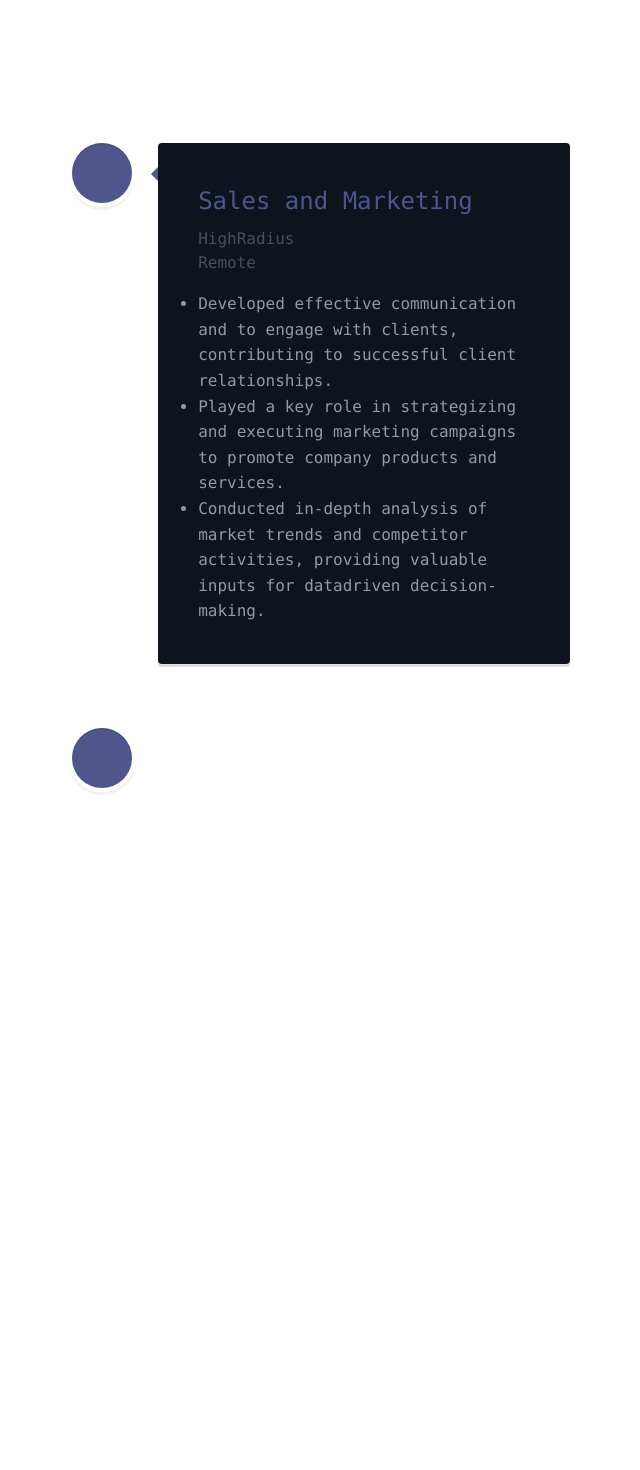
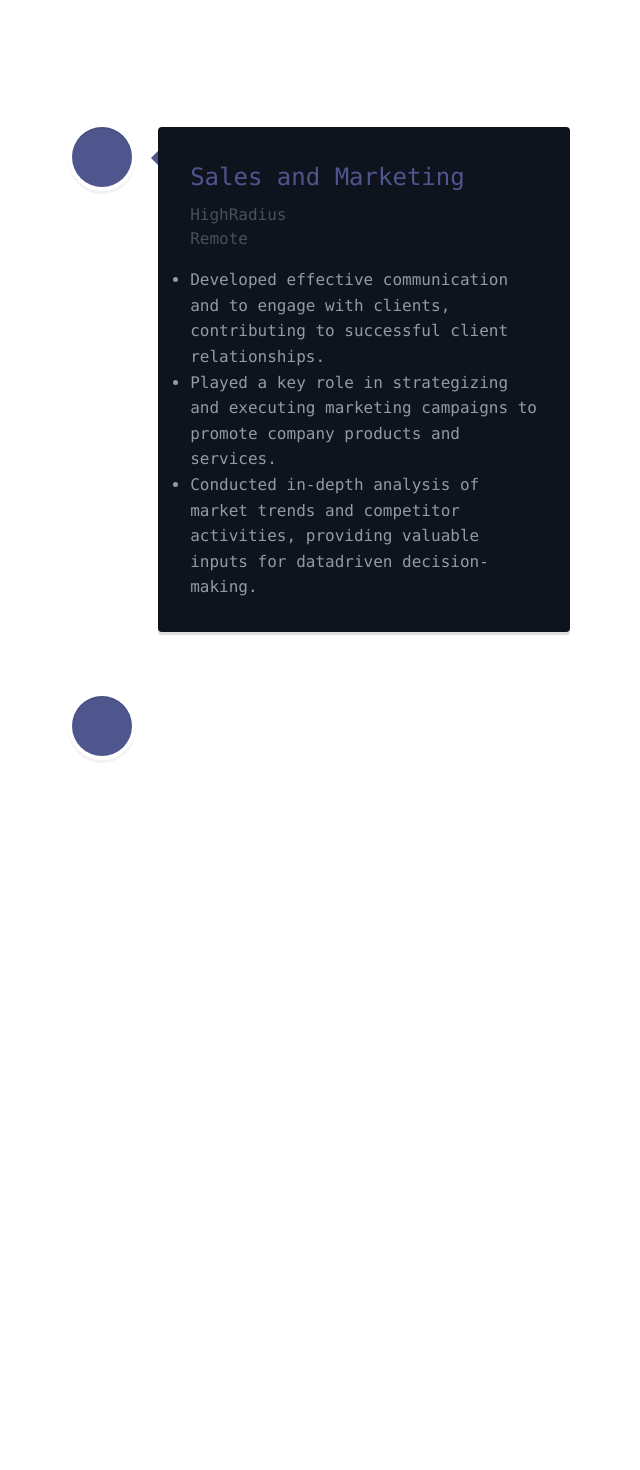
Before and after one commit to prakhar0711/personal-portfolio, a React (Vite) app: page / in a window 1280 px wide. Shown: the part 2220-3690 px from the top of the page, without its empty margins (538-1178 px from the left). Built offline with nearby package versions, Linux system fonts and the light colour scheme.

Commit message:
timeline

```diff
--- a/src/components/Timeline.jsx
+++ b/src/components/Timeline.jsx
@@ -21,7 +21,7 @@ export function Timeline() {
             contentStyle={{
               background: "#0e131e",
               color: "#fff",
-              padding: "40px",
+              padding: "2rem",
             }}
             contentArrowStyle={{
               borderRight: "7px solid  rgb(78, 86, 141)",
@@ -45,7 +45,7 @@ export function Timeline() {
             contentStyle={{
               background: "#0e131e",
               color: "#fff",
-              padding: "40px",
+              padding: "2rem",
             }}
             contentArrowStyle={{
               borderRight: "7px solid  rgb(78, 86, 141)",
@@ -84,7 +84,7 @@ export function Timeline() {
             contentStyle={{
               background: "#0e131e",
               color: "#fff",
-              padding: "40px",
+              padding: "2rem",
             }}
             contentArrowStyle={{
               borderRight: "7px solid  rgb(78, 86, 141)",
```
